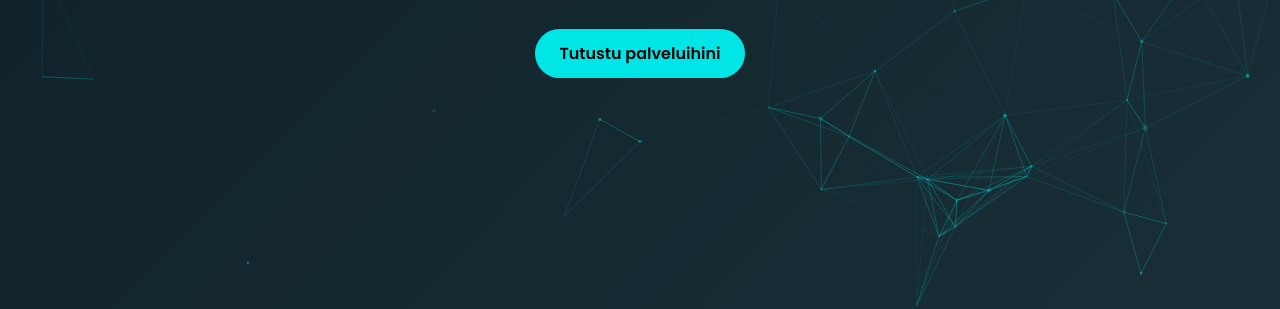
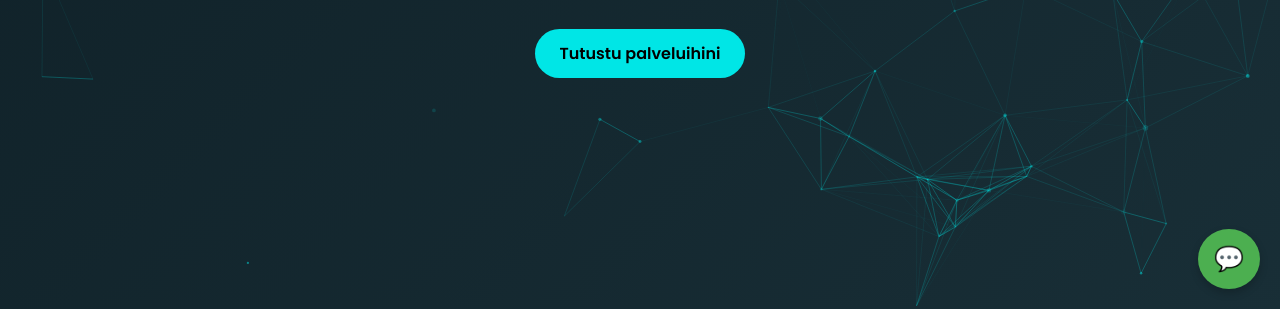
Before and after one commit to leob0i/Leodigital, a plain HTML site: page index.html in a window 1280 px wide. Shown: the part 491-800 px from the top of the page. Drawn offline with nearby package versions, Linux system fonts and the light colour scheme; a script that the page names is missing.

Commit message:
Update styles.css
111

```diff
--- a/styles.css
+++ b/styles.css
@@ -578,3 +578,11 @@ html {
   color: black;
   border-bottom-left-radius: 0;
 }
+#chat-widget {
+  position: fixed !important;
+  bottom: 20px !important;
+  right: 20px !important;
+  left: auto !important;
+  font-family: 'Segoe UI', sans-serif;
+  z-index: 9999;
+}
```
